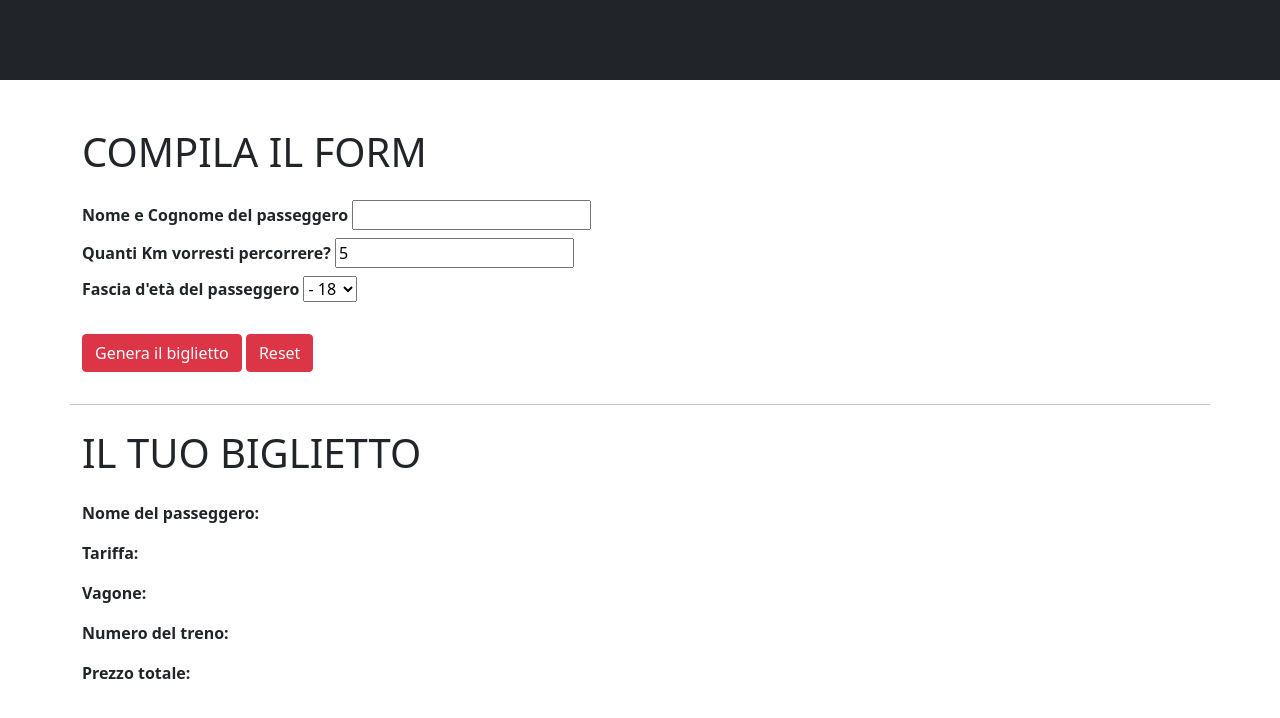
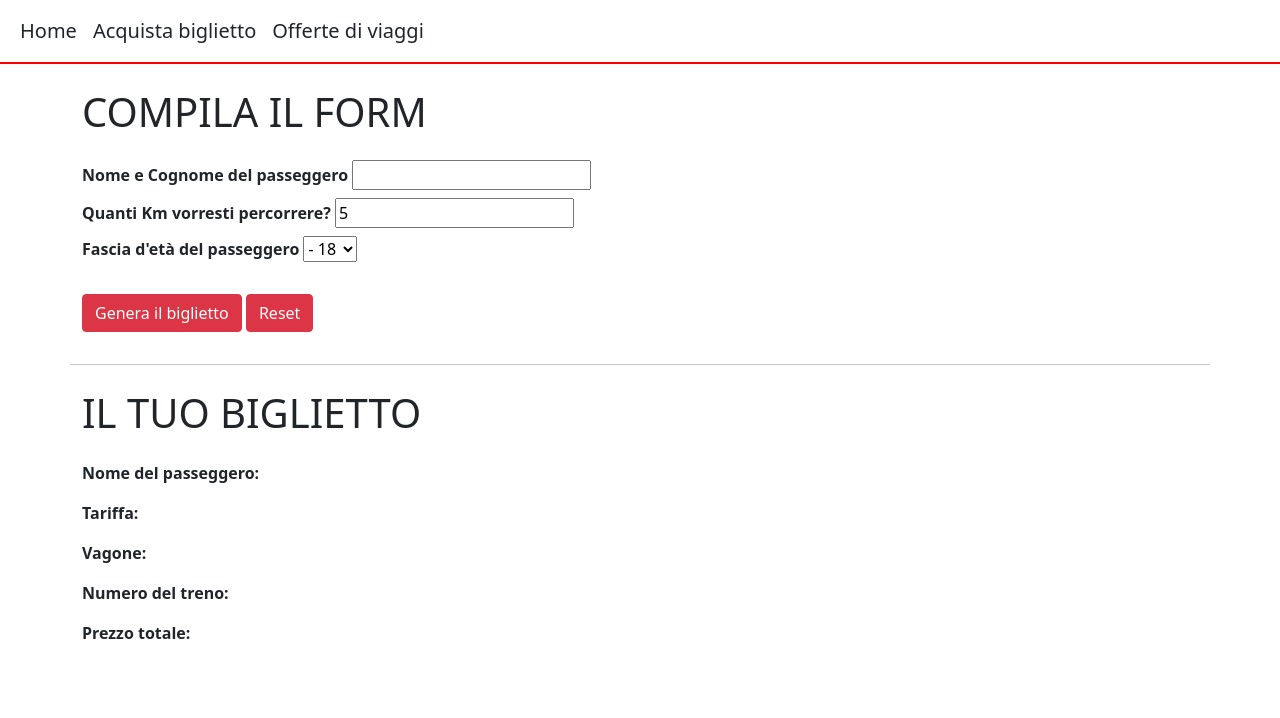
Before and after one commit to Riki420/js-biglietto-treno-form, a plain HTML site: page index.html in a window 1280 px wide. Drawn offline with nearby package versions, Linux system fonts and the light colour scheme.

Commit message:
Inserita una semplice navbar

```diff
--- a/css/style.css
+++ b/css/style.css
@@ -1,3 +1,15 @@
 .my-s-height{
     min-height: 80px;
 }
+
+.my-border{
+    border-bottom: 2px solid red;
+}
+
+.my-grow{
+    flex-grow: 0;
+}
+
+.my-active{
+    border-bottom: 4px solid grey;
+}
--- a/index.html
+++ b/index.html
@@ -10,9 +10,26 @@
 </head>
 <body>
     <!--HEADER-->
-    <header class="container-fluid bg-dark my-s-height mb-5">
+    <header>
+        <nav class="navbar navbar-expand-md navbar-dark text-dark bg-white my-border mb-4" aria-label="Fourth navbar example">
+            <div class="container-fluid">
+              <div class="collapse navbar-collapse my-grow" id="navbarsExample04">
+                <ul class="navbar-nav me-auto mb-2 mb-md-0">
+                  <li class="nav-item fs-5">
+                    <a class="nav-link text-dark" aria-current="page" href="#">Home</a>
+                  </li>
+                  <li class="nav-item fs-5">
+                    <a class="nav-link text-dark" aria-current="page" href="#">Acquista biglietto</a>
+                  </li>
+                  <li class="nav-item fs-5">
+                    <a class="nav-link text-dark" aria-current="page" href="#">Offerte di viaggi</a>
+                  </li>
+                </ul>
+              </div>
+            </div>
+          </nav>
+    </header>
 
-    </header>
     <div class="container">
     <!--MAIN-->
         <div class="row">
```
Also changed, not shown: img/trenitalia-vector-logo.svg (added).
